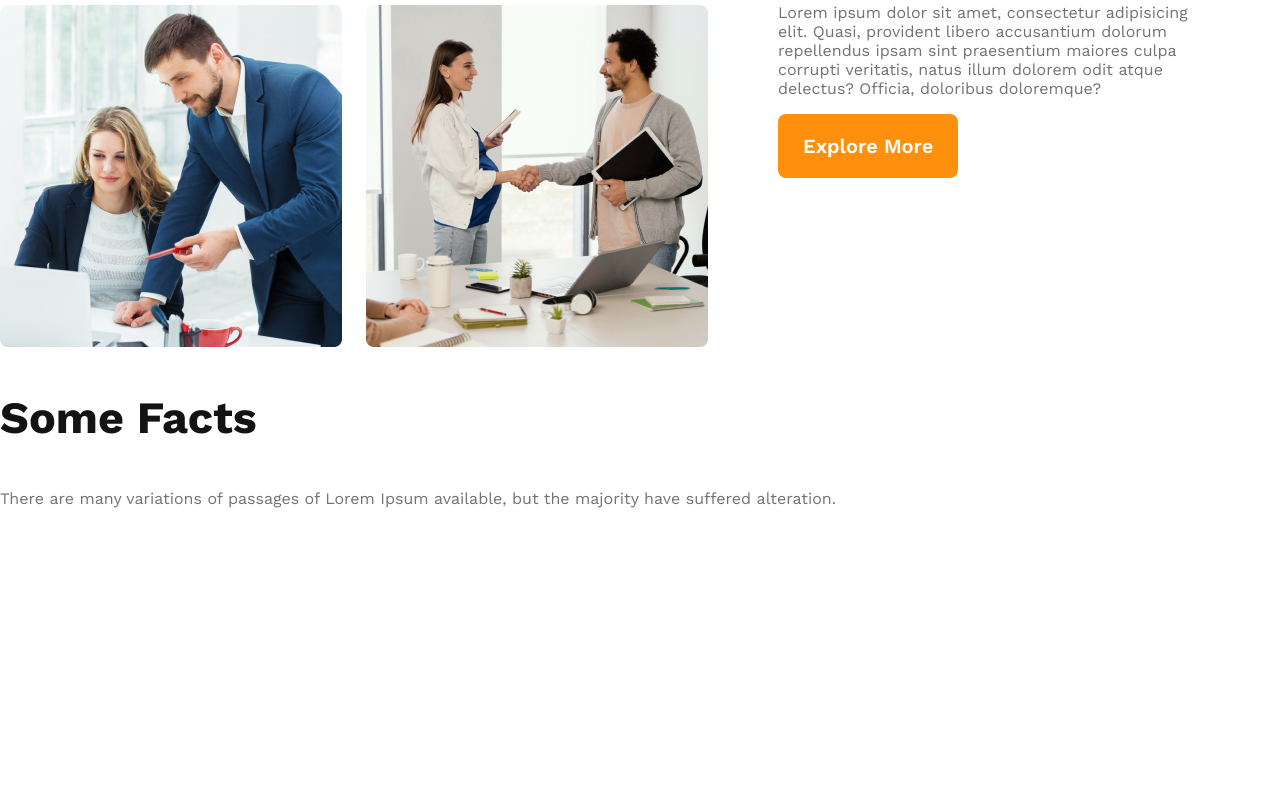
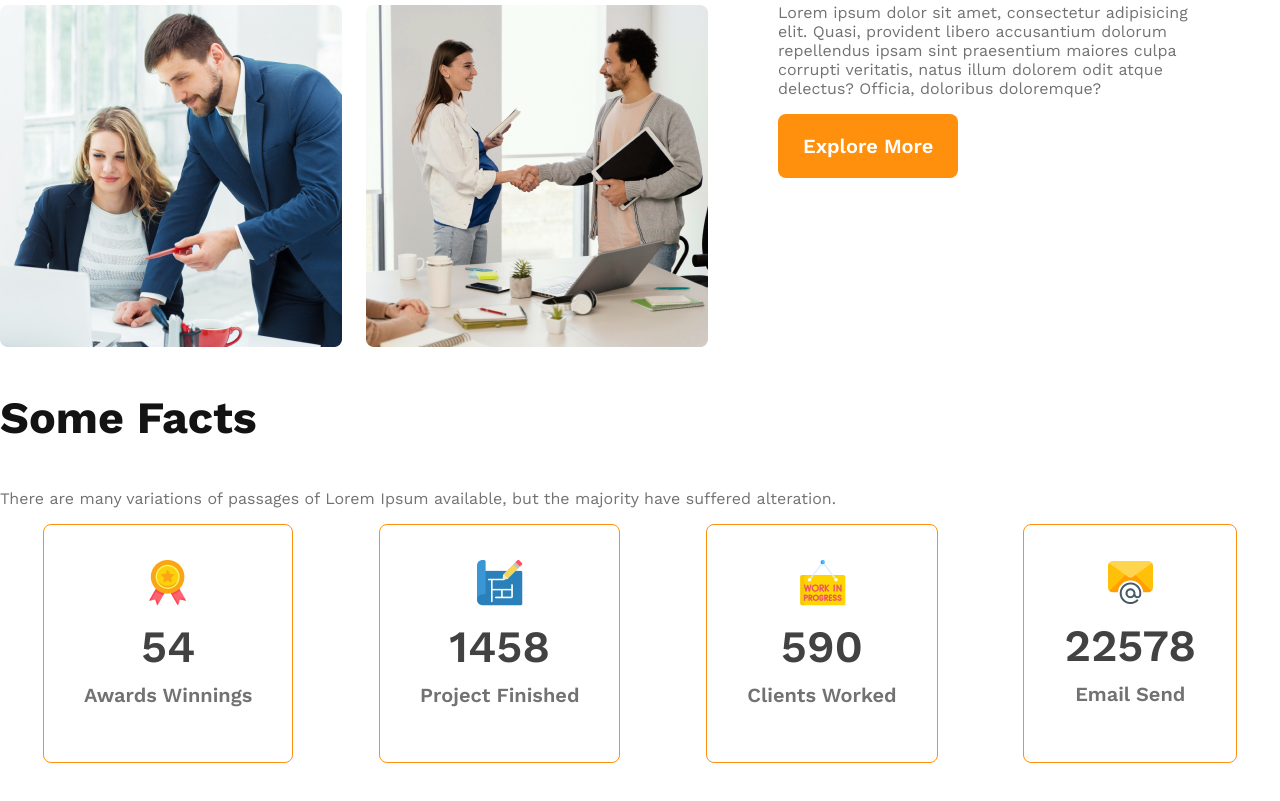
Before and after one commit to sagazirobiul/g3-architects-website, a plain HTML site: page index.html in a window 1280 px wide. Shown: the part 1452-2253 px from the top of the page. Before the commit the page ends 2030 px from the top, so only its background shows below. Drawn offline with nearby package versions, Linux system fonts and the light colour scheme.

Commit message:
finished facts card

```diff
--- a/index.html
+++ b/index.html
@@ -60,6 +60,28 @@
             <p class="cmn-description">
                 There are many variations of passages of Lorem Ipsum available, but the majority have suffered alteration.
             </p>
+            <div class="facts-card-container">
+                <div class="card">
+                    <img src="images/icons/ribon.png" alt="">
+                    <h2 class="card-stats">54</h2>
+                    <p class="card-title">Awards Winnings</p>
+                </div>
+                <div class="card">
+                    <img src="images/icons/projects.png" alt="">
+                    <h2 class="card-stats">1458</h2>
+                    <p class="card-title">Project Finished</p>
+                </div>
+                <div class="card">
+                    <img src="images/icons/customers.png" alt="">
+                    <h2 class="card-stats">590</h2>
+                    <p class="card-title">Clients Worked</p>
+                </div>
+                <div class="card">
+                    <img src="images/icons/email.png" alt="">
+                    <h2 class="card-stats">22578</h2>
+                    <p class="card-title">Email Send</p>
+                </div>
+            </div>
         </section>
         <!-- Facts Section End -->
     </main>
--- a/styles/architect.css
+++ b/styles/architect.css
@@ -4,19 +4,19 @@
     font-family: 'Work Sans', sans-serif;
 }
 
-body{
+body {
     margin: 0;
 }
 
 /* Shared styles */
 
-.section-title{
+.section-title {
     font-size: 2.8rem;
     font-weight: 700;
     color: #131313;
 }
 
-.btn-primary{
+.btn-primary {
     border-radius: 8px;
     background: #FF900E;
     font-size: 1.25rem;
@@ -27,7 +27,7 @@ body{
     cursor: pointer;
 }
 
-.cmn-description{
+.cmn-description {
     color: #727272;
     font-size: 1rem;
 }
@@ -35,7 +35,7 @@ body{
 
 /* Header Styles */
 
-header{
+header {
     background: rgba(255, 144, 14, 0.10);
     padding: 40px 220px 50px;
 }
@@ -46,7 +46,7 @@ nav {
     align-items: center;
 }
 
-nav > ul {
+nav>ul {
     display: flex;
 }
 
@@ -57,26 +57,26 @@ nav li {
     margin-right: 30px;
 }
 
-nav li a{
+nav li a {
     text-decoration: none;
     color: #424242;
 }
 
 
 /* Banner Styles */
-.banner-content{
+.banner-content {
     max-width: 800px;
     text-align: center;
     margin: 0 auto;
 }
 
-.banner-title{
+.banner-title {
     font-size: 4rem;
     color: #131313;
     font-weight: 700;
 }
 
-.banner img{
+.banner img {
     margin-top: 20px;
     width: 100%;
 }
@@ -84,7 +84,7 @@ nav li a{
 
 
 /* Main Styles */
-main{
+main {
     max-width: 1440px;
     margin: 70px auto;
 }
@@ -106,26 +106,53 @@ main{
     padding: 0 70px;
 }
 
-.teams-title{
+.teams-title {
     font-size: 2.8rem;
 }
 
-.quick-list{
+.quick-list {
     color: #727272;
     font-weight: 500;
 }
 
-.team-features{
+.team-features {
     color: #FF900E;
     font-weight: 700;
 }
 
+/* Facts Section Styles */
+.facts-card-container {
+    display: flex;
+    justify-content: space-around;
+    flex: 1;
+}
+
+.facts-card-container .card {
+    text-align: center;
+    border-radius: 8px;
+    border: 1px solid #FF900E;
+    padding: 35px 40px;
+}
+
+.facts-card-container .card-stats {
+    color: #424242;
+    font-size: 2.8rem;
+    font-weight: 600;
+    margin: 10px 0;
+}
+
+.facts-card-container .card-title {
+    color:#727272;
+    font-size: 1.25rem;
+    font-weight: 600;
+    margin-top: 5px;
+}
 
 
 /* Responsive Styles */
 /* Mobile devices */
 @media screen and (max-width: 576px) {
-    header{
+    header {
         padding: 20px;
     }
 
@@ -134,7 +161,7 @@ main{
         flex-direction: column;
     }
 
-    .teams-img-container{
+    .teams-img-container {
         grid-template-columns: 1fr;
     }
 
@@ -145,14 +172,15 @@ main{
 
 /* Tablet Devices */
 @media screen and (min-width: 576px) and (max-width: 960px) {
-    header{
+    header {
         padding: 50px;
     }
 
     nav {
         flex-direction: column;
     }
-    .teams-container{
+
+    .teams-container {
         flex-direction: column-reverse;
     }
 }
```
